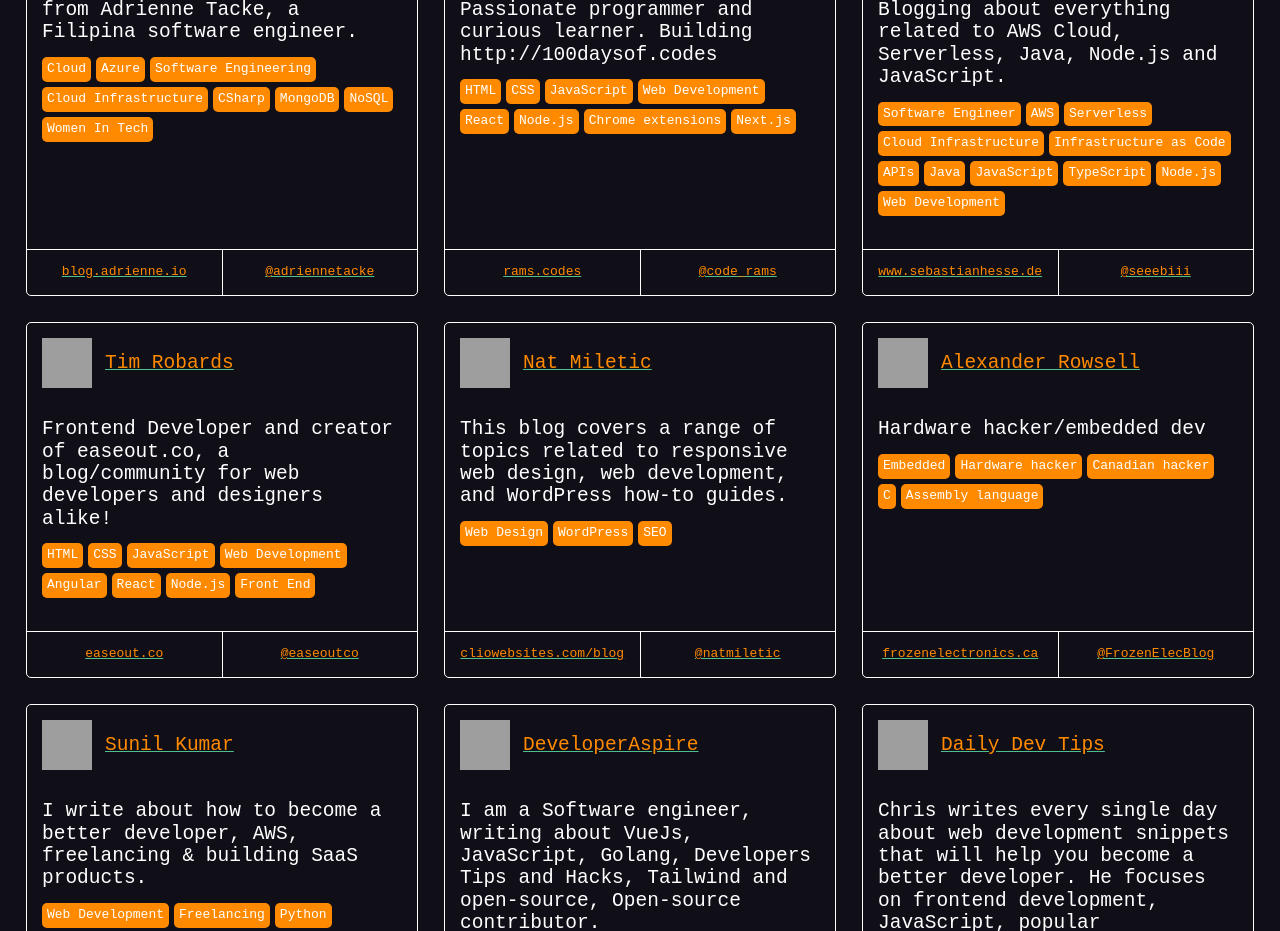
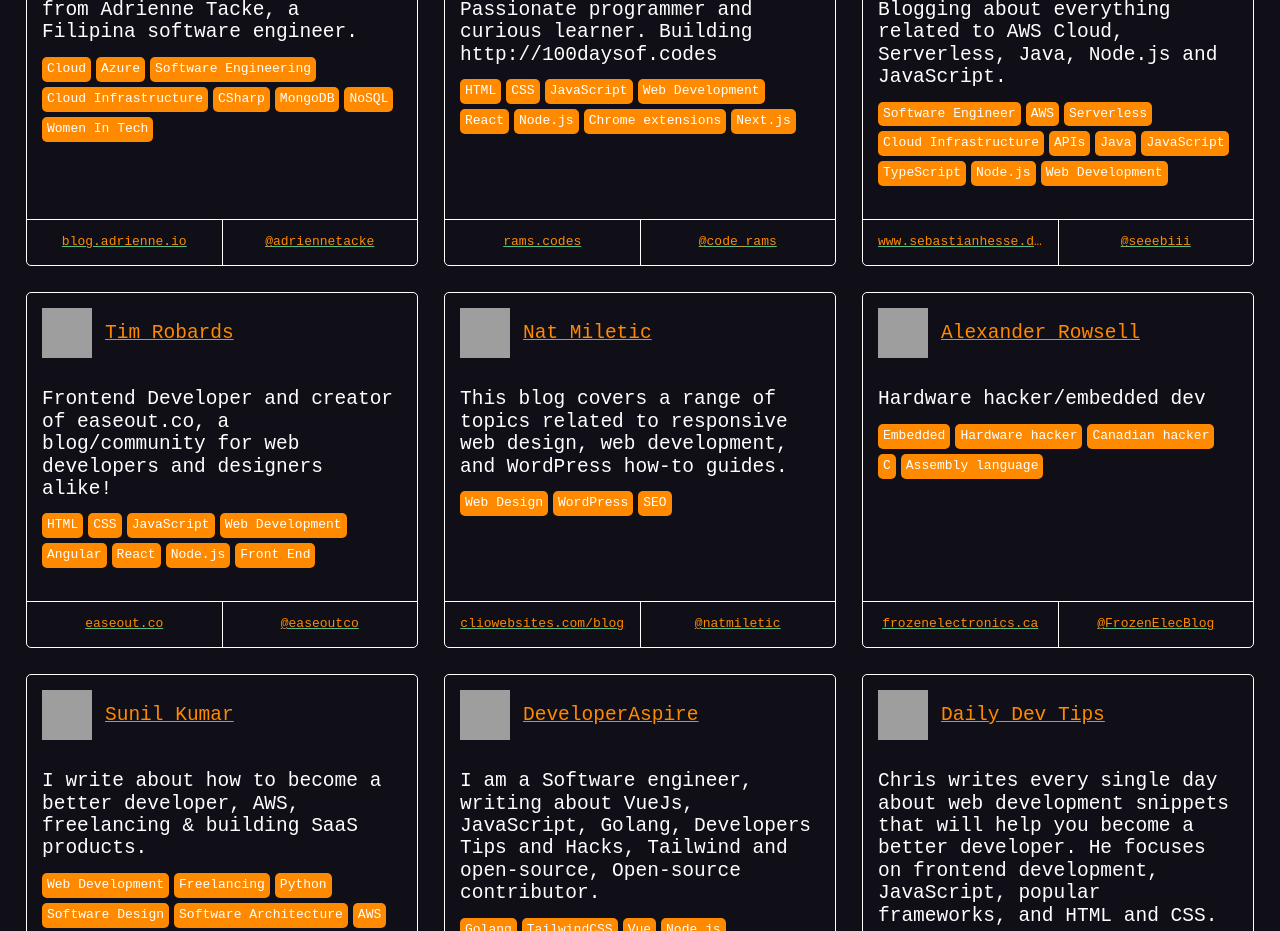
Before and after one commit to markodenic/awesome-tech-blogs, a Nuxt app: page / in a window 1280 px wide. Shown: the part 2460-3391 px from the top of the page. Built offline with nearby package versions, Linux system fonts and the light colour scheme; grey boxes are pictures that could not be loaded.

Commit message:
Fix structure to comply with contribution guidelines

```diff
--- a/data.js
+++ b/data.js
@@ -965,14 +965,13 @@ module.exports = [
   {
     name: 'Sebastian Hesse',
     description: 'Serverless Cloud Expert - Blogging about everything related to AWS Cloud, Serverless, Java, Node.js and JavaScript.',
-    url: 'https://www.sebastianhesse.de/',
+    url: 'https://www.sebastianhesse.de/blog',
     twitter: '@seeebiii',
     tags: [
       'Software Engineer',
       'AWS',
       'Serverless',
       'Cloud Infrastructure',
-      'Infrastructure as Code',
       'APIs',
       'Java',
       'JavaScript',
```
